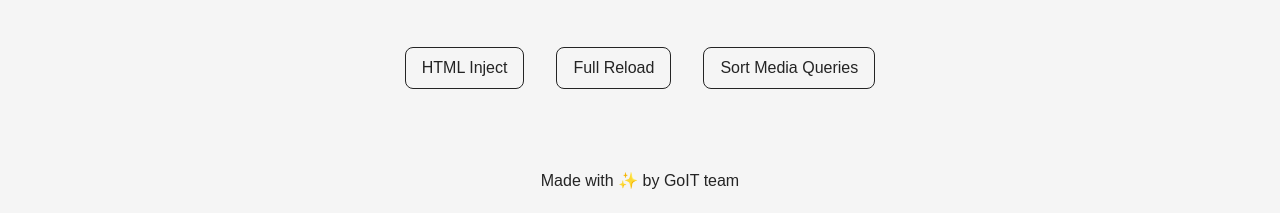
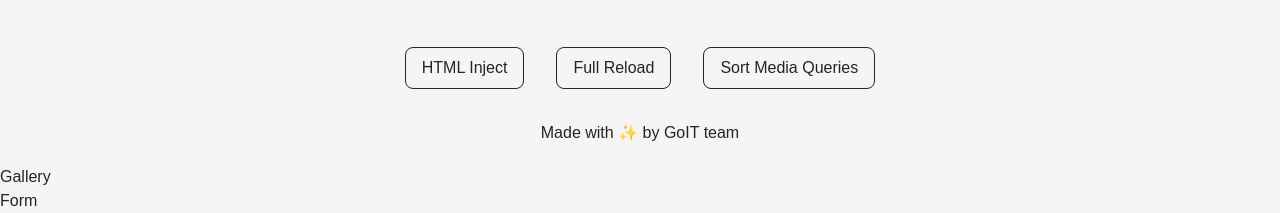
Before and after one commit to Antoxa72009/goit-js-hw-09, a website built with Vite: page src/index.html in a window 1280 px wide. Shown: the part 587-800 px from the top of the page. Built offline with nearby package versions, Linux system fonts and the light colour scheme.

Commit message:
fitst commit

```diff
--- a/src/index.html
+++ b/src/index.html
@@ -19,5 +19,9 @@
     <load src="./partials/footer.html" />
 
     <script type="module" src="./main.js"></script>
+    <ul>
+      <li><a href="./1-gallery.html">Gallery</a></li>
+      <li><a href="./2-form.html">Form</a></li>
+    </ul>
   </body>
 </html>
```
Also changed, not shown: src/1-gallery.html (+1 -1 lines), src/2-form.html (+1 -1 lines).
